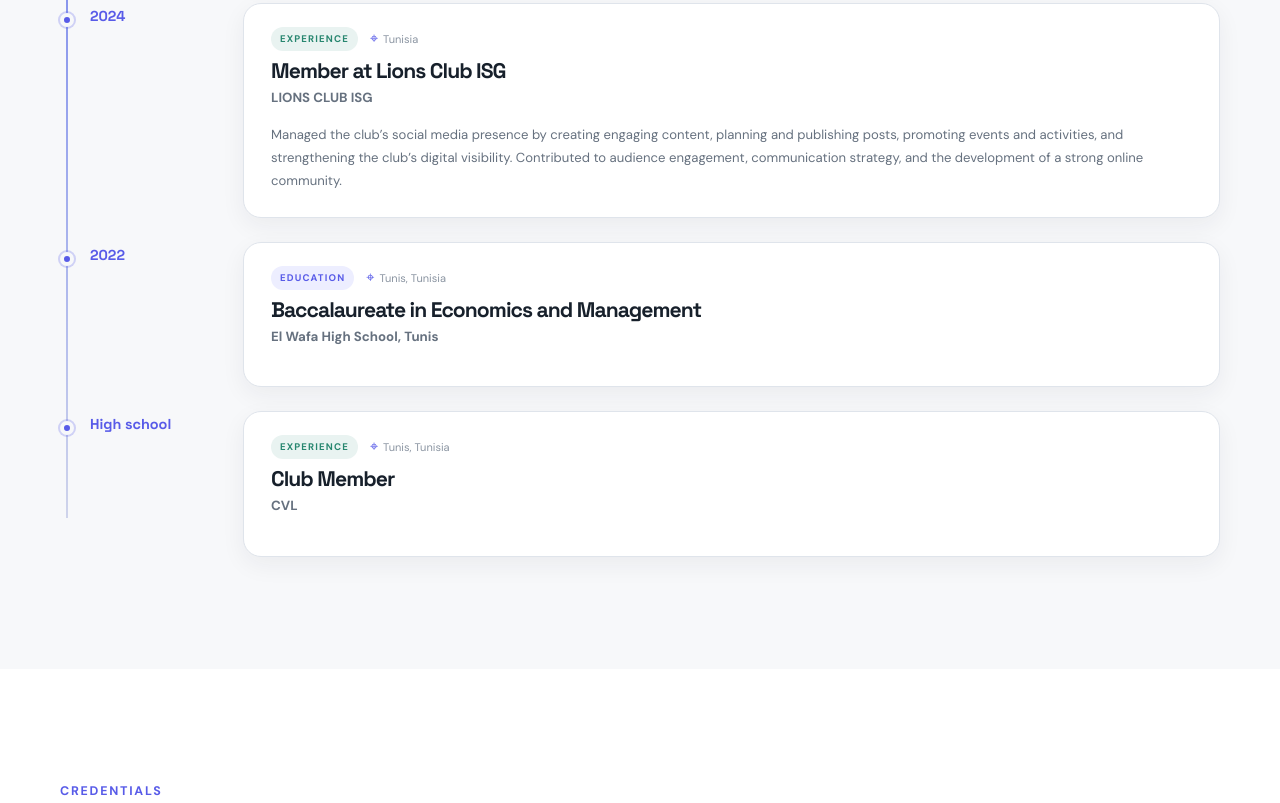
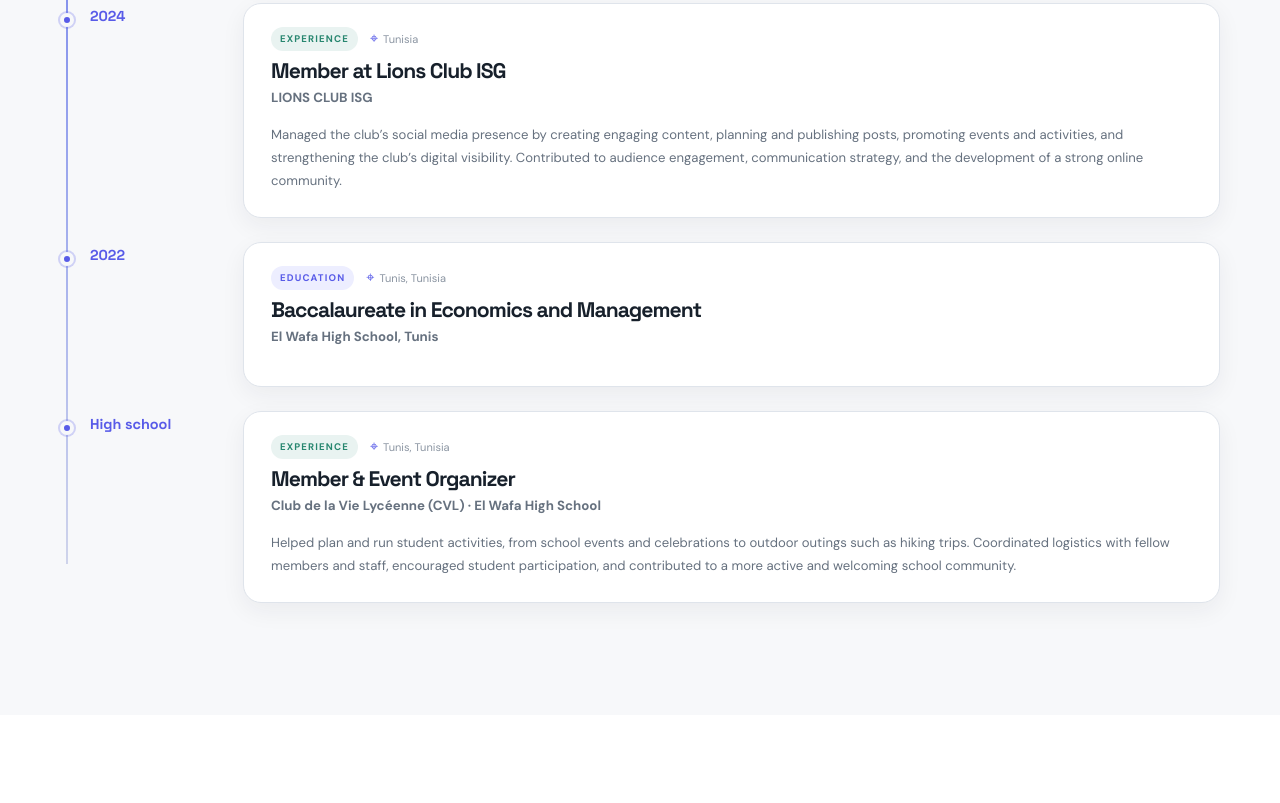
Before and after one commit to hamzacharrad29-png/Portfolio, a plain HTML site: page index.html in a window 1280 px wide. Shown: the part 6217-7020 px from the top of the page. Drawn offline with Linux system fonts and the light colour scheme; no server answers.

Commit message:
Describe CVL club role
Co-Authored-By: Claude Opus 5.5 <noreply@anthropic.com>
Claude-Session: https://claude.ai/code/session_01CKq7WHGfBuCZDXzVhd8uQ6

```diff
--- a/index.html
+++ b/index.html
@@ -574,8 +574,9 @@ The objective is to study historical stock price behavior, evaluate time-series
             <div class="experience-date">High school</div>
             <div class="experience-content">
               <div class="experience-topline"><span class="experience-type">EXPERIENCE</span><span class="experience-location">Tunis, Tunisia</span></div>
-              <h3>Club Member</h3>
-              <p class="experience-company">CVL</p>
+              <h3>Member &amp; Event Organizer</h3>
+              <p class="experience-company">Club de la Vie Lycéenne (CVL) · El Wafa High School</p>
+              <div class="experience-description"><p>Helped plan and run student activities, from school events and celebrations to outdoor outings such as hiking trips. Coordinated logistics with fellow members and staff, encouraged student participation, and contributed to a more active and welcoming school community.</p></div>
             </div>
           </article>
 
```
